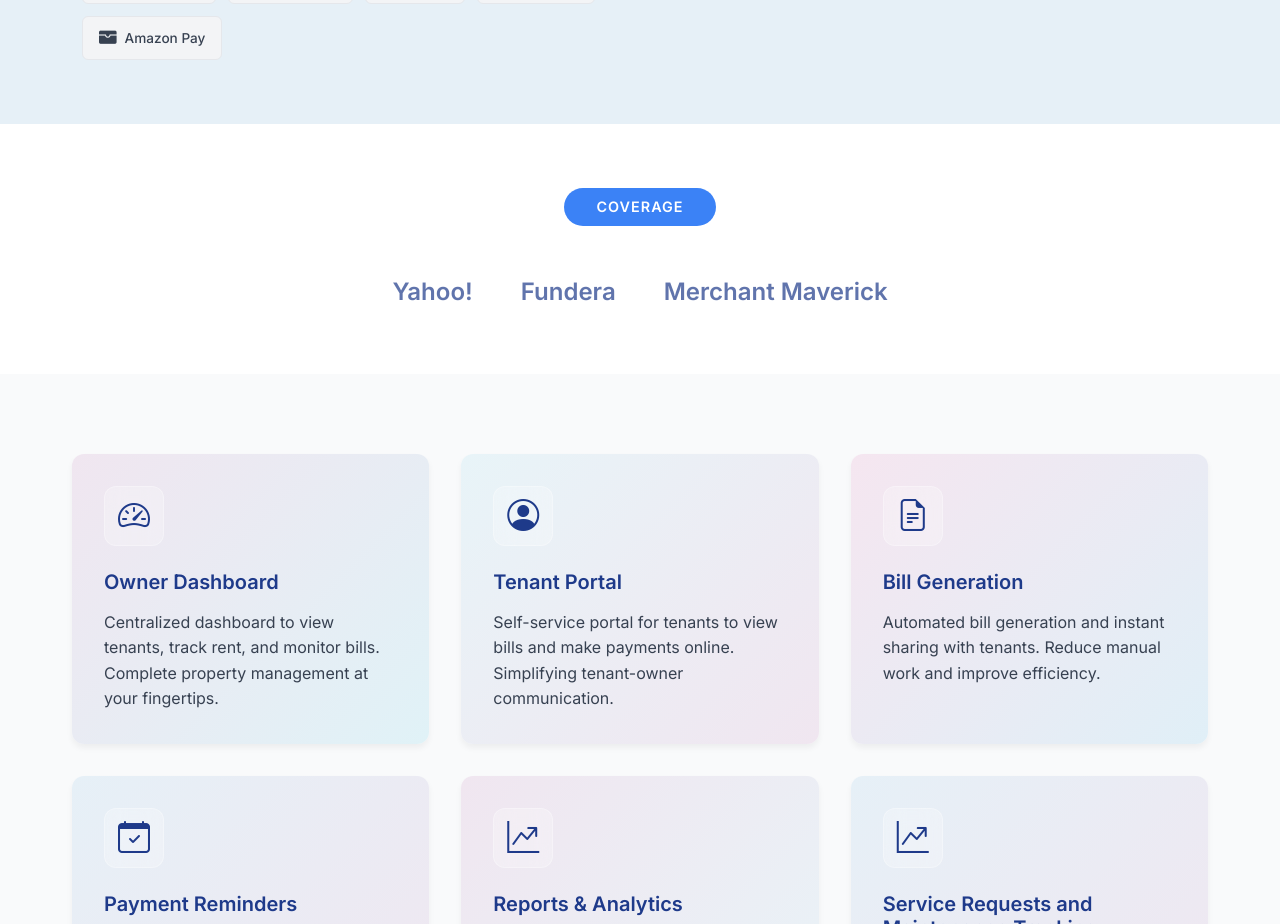
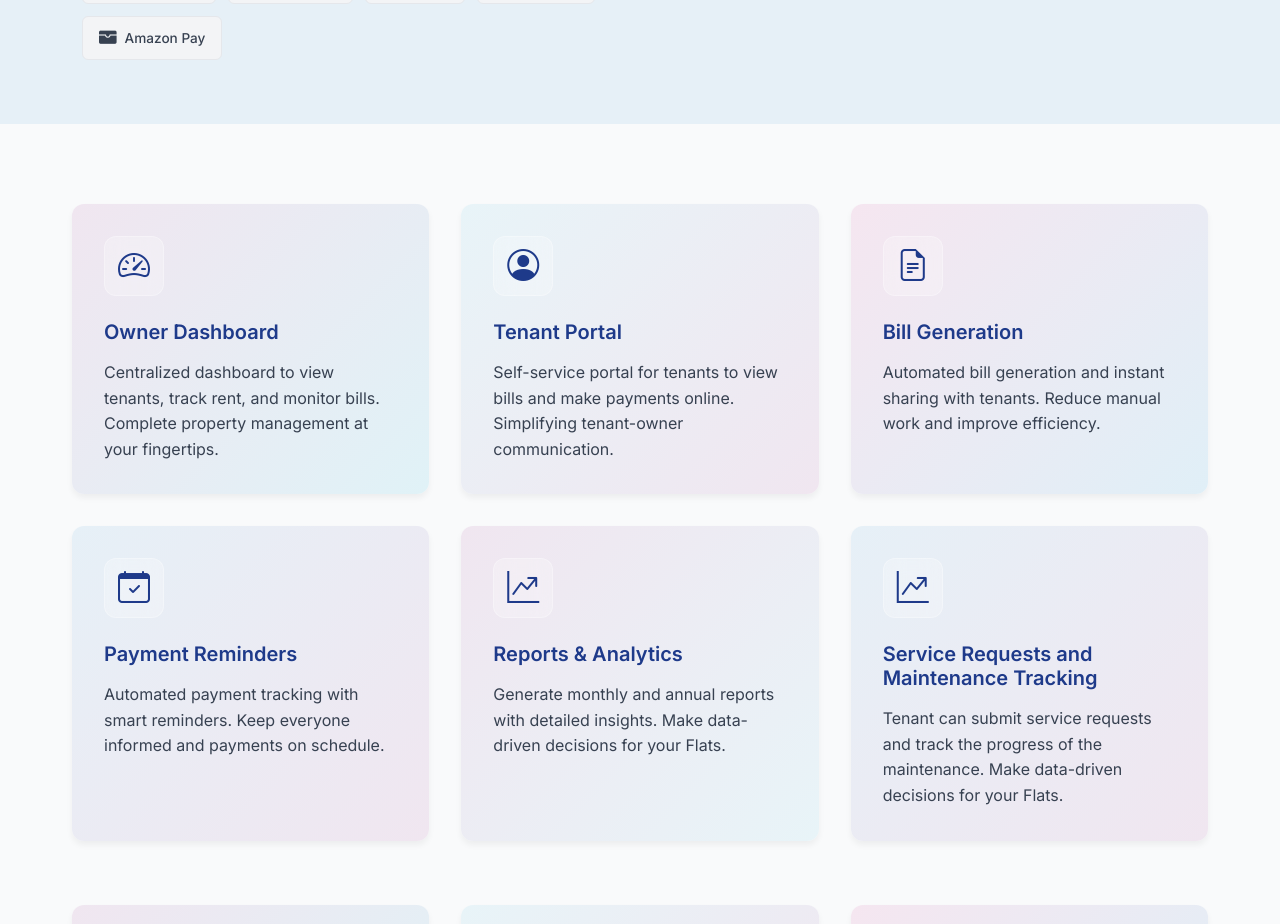
Before and after one commit to primeaawas-collab/Prime-Aawas-FE, an Angular app: page / in a window 1280 px wide. Shown: the part 995-1919 px from the top of the page. Built offline with nearby package versions, Linux system fonts and the light colour scheme.

Commit message:
unwanted section removal

```diff
--- a/src/app/landing/landing.component.html
+++ b/src/app/landing/landing.component.html
@@ -3,7 +3,7 @@
 
   <app-hero-section></app-hero-section>
 
-  <app-coverage-section></app-coverage-section>
+  <!-- <app-coverage-section></app-coverage-section> -->
 
   <app-solutions-section></app-solutions-section>
 
--- a/src/app/landing/landing.component.ts
+++ b/src/app/landing/landing.component.ts
@@ -20,7 +20,7 @@ import { HeaderComponent } from './header/header.component';
     HeaderComponent,
     HeroSectionComponent,
     FeaturesSectionComponent,
-    CoverageSectionComponent,
+    // CoverageSectionComponent,
     SolutionsSectionComponent,
     ProtectionSectionComponent,
     // IntegrationSectionComponent,
```
